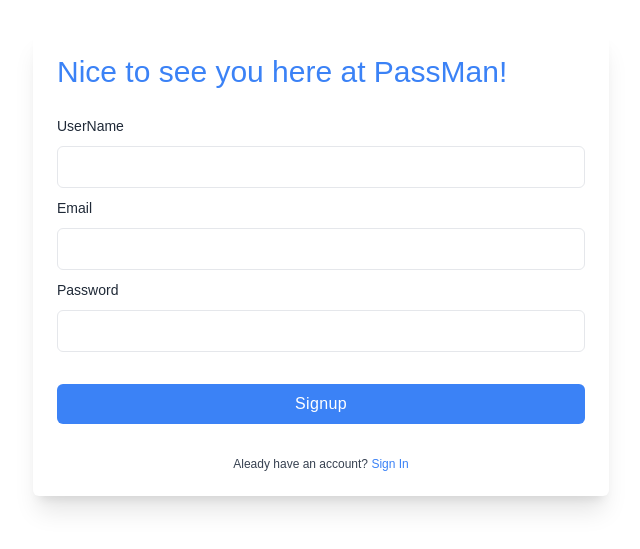
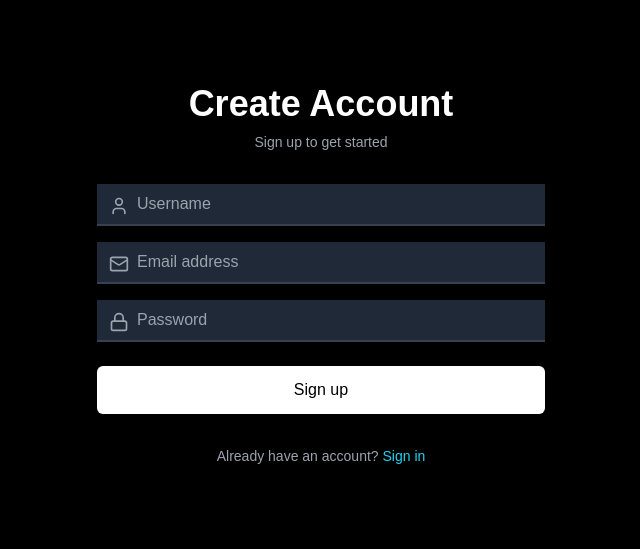
Before and after one commit to joeyyy09/PassMan, a React (Create React App) app in the folder frontend/: page /signup in a window 1280 px wide. Shown: the part 137-686 px from the top of the page, without its empty margins (319-959 px from the left). Built offline with nearby package versions, Linux system fonts and the light colour scheme.

Commit message:
Update Design for the signin and signup page
Signed-off-by: joeyyy09 <menteharshith@gmail.com>

```diff
--- a/frontend/package.json
+++ b/frontend/package.json
@@ -10,6 +10,7 @@
     "axios": "^1.3.2",
     "buffer": "^6.0.3",
     "jwt-decode": "^3.1.2",
+    "lucide-react": "^0.446.0",
     "node-rsa": "^1.1.1",
     "react": "^18.2.0",
     "react-dom": "^18.2.0",
--- a/frontend/public/index.html
+++ b/frontend/public/index.html
@@ -28,9 +28,6 @@
   </head>
   <body>
     <noscript>You need to enable JavaScript to run this app.</noscript>
-    <div id="spinner" class="con">
-      <img style="max-width: 30%; height: auto" src="comp_1.gif" />
-    </div>
     <div id="root"></div>
     <!--
       This HTML file is a template.
--- a/frontend/src/components/Popup.js
+++ b/frontend/src/components/Popup.js
@@ -1,20 +1,18 @@
-import React from "react";
-import { useState } from "react";
+import React, { useState } from "react";
 import { useNavigate } from "react-router-dom";
-export default function Modal(props) {
+
+export default function Modal({ handleSignup, privateKey }) {
   const [showModal, setShowModal] = useState(false);
-  const { handleSignup, privateKey } = props;
-  const accessToken = sessionStorage.getItem("access");
   const navigate = useNavigate();
 
   const handleCont = () => {
     setShowModal(false);
     navigate("/home");
   };
-  const onclickSigup = () => {
+
+  const onclickSignup = async () => {
     try {
-      handleSignup();
-
+      await handleSignup();
       setShowModal(true);
     } catch (err) {
       console.log(err);
@@ -24,55 +22,45 @@ export default function Modal(props) {
   return (
     <>
       <button
-        className="mt-2 w-full px-4 py-2 tracking-wide text-white transition-colors duration-200 transform bg-blue-500 rounded-md hover:bg-blue-500 focus:outline-none focus:bg-blue-600"
+        className="w-full py-3 px-4 text-black bg-white rounded-md transition duration-300 ease-in-out transform hover:scale-105 focus:outline-none focus:ring-2 focus:ring-cyan-400 focus:ring-offset-2 focus:ring-offset-black"
         type="button"
-        onClick={onclickSigup}
+        onClick={onclickSignup}
       >
-        Signup
+        Sign up
       </button>
-      {showModal ? (
+      {showModal && (
         <>
-          <div className="justify-center items-center flex overflow-x-hidden overflow-y-auto fixed inset-0 z-50 outline-none focus:outline-none">
-            <div className="relative w-auto my-6 mx-auto max-w-3xl">
-              {/*content*/}
-              <div className="border-0 rounded-lg shadow-lg relative flex flex-col w-full bg-white outline-none focus:outline-none">
-                {/*header*/}
-                <div className=" flex items-start justify-between p-5 border-b border-solid border-slate-200 rounded-t">
-                  <h3 className="text-3xl">Your Private Key</h3>
-                  <button
-                    className="p-1 ml-auto bg-transparent border-0 text-black opacity-5 float-right text-3xl leading-none font-semibold outline-none focus:outline-none"
-                    onClick={() => setShowModal(false)}
-                  >
-                    <span className="bg-transparent text-black opacity-5 h-6 w-6 text-2xl block outline-none focus:outline-none">
-                      ×
-                    </span>
-                  </button>
-                </div>
-                {/*body*/}
-                <div className="relative p-6 flex-auto">
-                  <div className="my-4 text-slate-500 text-lg leading-relaxed">
-                    Your Private Key is
-                    <p id="privatekeyPopup">{privateKey}</p>
-                    <br />
-                    <p>
-                      Store this private key to access your stored passwords.
-                      This private key can't be recovered later on so we suggest
-                      you to store it somewhere safe.
-                    </p>
+          <div className="fixed inset-0 z-50 overflow-y-auto" aria-labelledby="modal-title" role="dialog" aria-modal="true">
+            <div className="flex items-end justify-center min-h-screen pt-4 px-4 pb-20 text-center sm:block sm:p-0">
+              <div className="fixed inset-0 bg-gray-900 bg-opacity-75 transition-opacity backdrop-blur-sm" aria-hidden="true"></div>
+              <span className="hidden sm:inline-block sm:align-middle sm:h-screen" aria-hidden="true">&#8203;</span>
+              <div className="inline-block align-bottom bg-gray-800 rounded-lg text-left overflow-hidden shadow-xl transform transition-all sm:my-8 sm:align-middle sm:max-w-lg sm:w-full animate-modal-appear">
+                <div className="bg-gray-800 px-4 pt-5 pb-4 sm:p-6 sm:pb-4">
+                  <div className="sm:flex sm:items-start">
+                    <div className="mt-3 text-center sm:mt-0 sm:ml-4 sm:text-left">
+                      <h3 className="text-2xl leading-6 font-semibold text-white mb-4" id="modal-title">
+                        Your Private Key
+                      </h3>
+                      <div className="mt-2">
+                        <p className="text-gray-300 text-lg mb-4">
+                          Your Private Key is:
+                        </p>
+                        <p id="privatekeyPopup" className="text-cyan-400 font-mono break-all my-2 p-3 bg-gray-700 rounded-md">
+                          {privateKey}
+                        </p>
+                        <p className="text-gray-300 mt-4">
+                          Store this private key to access your stored passwords.
+                          This private key can't be recovered later on, so we suggest
+                          you store it somewhere safe.
+                        </p>
+                      </div>
+                    </div>
                   </div>
                 </div>
-                {/*footer*/}
-                <div className="flex items-center justify-end p-6 border-t border-solid border-slate-200 rounded-b">
-                  {/* <button
-                    className="text-red-500 background-transparent font-bold uppercase px-6 py-2 text-sm outline-none focus:outline-none mr-1 mb-1 ease-linear transition-all duration-150"
+                <div className="bg-gray-700 px-4 py-3 sm:px-6 sm:flex sm:flex-row-reverse">
+                  <button
                     type="button"
-                    onClick={() => setShowModal(false)}
-                  >
-                    Close
-                  </button> */}
-                  <button
-                    className="bg-blue-500 text-white active:bg-blue-600 font-bold uppercase text-sm px-6 py-3 rounded shadow hover:shadow-lg outline-none focus:outline-none mr-1 mb-1 ease-linear transition-all duration-150"
-                    type="button"
+                    className="w-full inline-flex justify-center rounded-md border border-transparent shadow-sm px-4 py-2 bg-white text-base font-medium text-black hover:bg-gray-200 focus:outline-none focus:ring-2 focus:ring-offset-2 focus:ring-cyan-400 sm:ml-3 sm:w-auto sm:text-sm transition-colors duration-200"
                     onClick={handleCont}
                   >
                     Continue
@@ -81,9 +69,8 @@ export default function Modal(props) {
               </div>
             </div>
           </div>
-          <div className="opacity-25 fixed inset-0 z-40 bg-black"></div>
         </>
-      ) : null}
+      )}
     </>
   );
 }
--- a/frontend/src/pages/signin.js
+++ b/frontend/src/pages/signin.js
@@ -1,154 +1,92 @@
 import React, { useState } from "react";
 import { Link, useNavigate } from "react-router-dom";
 import axios from "axios";
+import { Mail, Lock } from "lucide-react";
 
-export default function Signin(props) {
+export default function Signin({ setAccessToken }) {
   const URL = "http://localhost:3300";
   const [user, setUser] = useState({ email: "", password: "" });
-  const [tokens, setTokens] = useState({});
-  const [isTokenPresent, setIsTokenPresent] = useState(false);
   const navigate = useNavigate();
   axios.defaults.withCredentials = true;
-  const { setAccessToken } = props;
 
   const handleChange = (e) => {
     const { name, value } = e.target;
-    setUser({
-      ...user,
-      [name]: value,
-    });
+    setUser({ ...user, [name]: value });
   };
 
   const handleSignin = async (e) => {
     e.preventDefault();
-    await axios
-      .post(`${URL}/auth/signin`, user)
-      .then((response) => {
+    try {
+      const response = await axios.post(`${URL}/auth/signin`, user);
       if (response.data.accessToken) {
-          setTokens(response.data);
-          setIsTokenPresent(true);
         sessionStorage.setItem("access", response.data.accessToken);
         setAccessToken(response.data.accessToken);
         navigate("/privateKey");
       } else {
         console.log(response.data);
       }
-      })
-      .catch((err) => {
+    } catch (err) {
       console.log(err);
-        setIsTokenPresent(false);
-      });
+    }
   };
 
   return (
-    <>
-      {/* <main className="bg-white flex flex-col items-center justify-center min-h-screen w-full text-center px-20 ">
-        <div className="rounded-2xl flex w-2/3 max-w-4xl">
-          <div className=" bg-slate-400 w-3/5 p-5 rounded-tl-2xl rounded-bl-2xl ">
-            <div className="py-10">
-              <h1 className="text-3xl font-bold mb-2 ">Login</h1>
+    <div className="min-h-screen bg-black text-white flex flex-col justify-center px-4 sm:px-6 lg:px-8">
+      <div className="max-w-md w-full mx-auto space-y-8">
+        <div className="text-center">
+          <h2 className="mt-6 text-4xl font-extrabold">Welcome Back</h2>
+          <p className="mt-2 text-sm text-gray-400">Sign in to your account</p>
         </div>
-            <div className="mb-6">
+        <form className="mt-8 space-y-6" onSubmit={handleSignin}>
+          <div className="space-y-4">
+            <div className="relative">
+              <Mail className="absolute top-3 left-3 h-5 w-5 text-gray-400" />
               <input
-                type="text"
+                id="email"
                 name="email"
+                type="email"
+                required
+                className="w-full pl-10 pr-3 py-2 text-white bg-gray-800 border-b-2 border-gray-700 focus:border-blue-500 focus:outline-none focus:ring-0 transition duration-300"
+                placeholder="Email address"
                 value={user.email}
                 onChange={handleChange}
-                id="large-input1"
-                className="block w-full p-4 text-gray-900 border border-gray-300 rounded-lg bg-gray-50 sm:text-md focus:ring-blue-500 focus:border-blue-500 dark:bg-gray-700 dark:border-gray-600 dark:placeholder-gray-400 dark:text-white dark:focus:ring-blue-500 dark:focus:border-blue-500"
               />
             </div>
-            <div className="mb-6">
+            <div className="relative">
+              <Lock className="absolute top-3 left-3 h-5 w-5 text-gray-400" />
               <input
+                id="password"
                 name="password"
+                type="password"
+                required
+                className="w-full pl-10 pr-3 py-2 text-white bg-gray-800 border-b-2 border-gray-700 focus:border-blue-500 focus:outline-none focus:ring-0 transition duration-300"
+                placeholder="Password"
                 value={user.password}
                 onChange={handleChange}
-                type="password"
-                id="large-input2"
-                className="block w-full p-4 text-gray-900 border border-gray-300 rounded-lg bg-gray-50 sm:text-md focus:ring-blue-500 focus:border-blue-500 dark:bg-gray-700 dark:border-gray-600 dark:placeholder-gray-400 dark:text-white dark:focus:ring-blue-500 dark:focus:border-blue-500"
               />
             </div>
-            <button onClick={handleSignin}>
-              <Link
-                // to="/"
-                className="bg-green-500 hover:bg-green-600 text-white font-bold py-2 px-4 rounded"
-              >
-                Sign In
-              </Link>
-            </button>
-
-            <p className="text-lg mb-4 mt-6"> Not an User? SignUp instead!</p>
-            <Link
-              to="/signup"
-              className="bg-green-500 hover:bg-green-600 text-white font-bold py-2 px-4 rounded"
-            >
-              Sign Up
-            </Link>
-          </div>
-          <div className=" bg-red-200 w-3/5 p-5 rounded-tr-2xl rounded-br-2xl py-36 px-12">
-            <h1 className="text-3xl font-bold mb-2 text-black">Hey There!</h1>
-            <div className="border-2 w-24 border-green-500 inline-block mb-2 "></div>
-            <p className="text-lg mb-8 text-black ">
-              Say goodbye to forgotten passwords and hello to secure, easy login
-              with our password manager.
-            </p>
-          </div>
-        </div>
-      </main> */}
-      <div className="relative flex flex-col justify-center min-h-screen overflow-hidden ">
-        <div className="w-full p-6 m-auto bg-white rounded-md shadow-xl lg:max-w-xl">
-          <h1 className="text-3xl text-blue-500 ">Welcome Back!</h1>
-          <form className="mt-6" onSubmit={handleSignin}>
-            <div className="mb-2">
-              <label for="email" className=" text-sm text-gray-800">
-                Email
-              </label>
-              <input
-                type="text"
-                name="email"
-                value={user.email}
-                onChange={handleChange}
-                id="large-input1"
-                className=" w-full px-4 py-2 mt-2 text-blue-500 bg-white border rounded-md focus:border-blue-400 focus:ring-blue-300 focus:outline-none focus:ring focus:ring-opacity-40"
-              />
-            </div>
-            <div className="mb-2">
-              <label for="password" className=" text-sm text-gray-800">
-                Password
-              </label>
-              <input
-                name="password"
-                value={user.password}
-                onChange={handleChange}
-                type="password"
-                id="large-input2"
-                className="block w-full px-4 py-2 mt-2 text-blue-500 bg-white border rounded-md focus:border-blue-400 focus:ring-blue-300 focus:outline-none focus:ring focus:ring-opacity-40"
-              />
           </div>
 
-            <div className="mt-6">
+          <div>
             <button
               type="submit"
-                // onClick={handleSignin}
-                className="w-full px-4 py-2 tracking-wide text-white transition-colors duration-200 transform bg-blue-500 rounded-md hover:bg-blue-500 focus:outline-none focus:bg-blue-600"
+              className="w-full py-3 px-4 text-black bg-white rounded-md transition duration-300 ease-in-out transform hover:scale-105 focus:outline-none focus:ring-2 focus:ring-blue-500 focus:ring-offset-2 focus:ring-offset-gray-900 transition duration-300"
             >
-                Login
+              Sign in
             </button>
           </div>
         </form>
 
-          <p className="mt-8 text-xs font-light text-center text-gray-700">
-            {" "}
-            Don't have an account?{" "}
+        <p className="mt-4 text-sm text-center text-gray-400">
+          Not a member?{" "}
           <Link
             to="/signup"
-              className="font-medium text-blue-500 hover:underline"
+            className="font-medium text-cyan-400 hover:text-blue-400 transition duration-300"
           >
-              Sign up
+            Sign up now
           </Link>
         </p>
       </div>
     </div>
-    </>
   );
 }
--- a/frontend/src/pages/signup.js
+++ b/frontend/src/pages/signup.js
@@ -1,13 +1,14 @@
+import React, { useState } from "react";
+import { Link, useNavigate } from "react-router-dom";
 import axios from "axios";
-import { Link, useNavigate } from "react-router-dom";
-import { useState } from "react";
+import { Mail, Lock, User } from "lucide-react";
 import Modal from "../components/Popup";
 
-const SignUp = (props) => {
+export default function SignUp({ setAccessToken, setPrivateKey, privateKey }) {
   const URL = "http://localhost:3300";
   const [user, setUser] = useState({ email: "", name: "", password: "" });
   const navigate = useNavigate();
-  const { setAccessToken, setPrivateKey, privateKey } = props;
+  axios.defaults.withCredentials = true;
 
   const handleChange = (e) => {
     const { name, value } = e.target;
@@ -18,166 +19,96 @@ const SignUp = (props) => {
   };
 
   const handleSignup = async () => {
-    await axios
-      .post(`${URL}/auth/signup`, user)
-      .then((response) => {
+    try {
+      const response = await axios.post(`${URL}/auth/signup`, user);
       if (response.data.accessToken) {
         setAccessToken(response.data.accessToken);
         sessionStorage.setItem("access", response.data.accessToken);
         const xyw = response.data.privateKey;
         console.log({ xyw });
-          // alert(response.data.privateKey);
         setPrivateKey(xyw);
-          // navigate("/home");
       } else {
         console.log(response.data);
       }
-      })
-      .catch((err) => {
+    } catch (err) {
       console.log(err);
-      });
+    }
   };
 
   return (
-    <>
-      {/* <main className="flex flex-col items-center justify-center min-h-screen w-full text-center ">
-        <div className="flex ml-48">
-          <div className=" bg-white w-2/5 p-5 rounded-tl-2xl rounded-bl-2xl py-36 px-12">
-            <h1 className="text-3xl font-bold mb-2 text-black">Hey There!</h1>
-            <div className="border-2 w-24 border-green-500 inline-block mb-2 "></div>
-            <p className="text-lg mb-8 text-black ">
-              Say goodbye to forgotten passwords and hello to secure, easy login
-              with our password manager.
-            </p>
+    <div className="min-h-screen bg-black text-white flex flex-col justify-center px-4 sm:px-6 lg:px-8">
+      <div className="max-w-md w-full mx-auto space-y-8">
+        <div className="text-center">
+          <h2 className="mt-6 text-4xl font-extrabold">Create Account</h2>
+          <p className="mt-2 text-sm text-gray-400">Sign up to get started</p>
         </div>
-          <div className="rounded-2xl flex w-2/3 max-w-4xl">
-            <div className=" bg-slate-400 w-3/5 p-5 rounded-tr-2xl rounded-br-2xl ">
-              <div className="py-10">
-                <h1 className="text-3xl font-bold mb-2 ">SignUp</h1>
+        <form className="mt-8 space-y-6">
+          <div className="space-y-4">
+            <div className="relative">
+              <User className="absolute top-3 left-3 h-5 w-5 text-gray-400" />
+              <input
+                id="name"
+                name="name"
+                type="text"
+                required
+                className="w-full pl-10 pr-3 py-2 text-white bg-gray-800 border-b-2 border-gray-700 focus:border-blue-500 focus:outline-none focus:ring-0 transition duration-300"
+                placeholder="Username"
+                value={user.name}
+                onChange={handleChange}
+              />
             </div>
-              <div className="mb-6">
+            <div className="relative">
+              <Mail className="absolute top-3 left-3 h-5 w-5 text-gray-400" />
               <input
-                  type="text"
-                  id="large-input1"
+                id="email"
                 name="email"
+                type="email"
+                required
+                className="w-full pl-10 pr-3 py-2 text-white bg-gray-800 border-b-2 border-gray-700 focus:border-blue-500 focus:outline-none focus:ring-0 transition duration-300"
+                placeholder="Email address"
                 value={user.email}
                 onChange={handleChange}
-                  className="block w-full p-4 text-gray-900 border border-gray-300 rounded-lg bg-gray-50 sm:text-md focus:ring-blue-500 focus:border-blue-500 dark:bg-gray-700 dark:border-gray-600 dark:placeholder-gray-400 dark:text-white dark:focus:ring-blue-500 dark:focus:border-blue-500"
               />
             </div>
-              <div className="mb-6">
+            <div className="relative">
+              <Lock className="absolute top-3 left-3 h-5 w-5 text-gray-400" />
               <input
-                  type="text"
-                  id="large-input2"
-                  name="name"
-                  value={user.name}
+                id="password"
+                name="password"
+                type="password"
+                required
+                className="w-full pl-10 pr-3 py-2 text-white bg-gray-800 border-b-2 border-gray-700 focus:outline-none focus:ring-0 transition duration-300"
+                placeholder="Password"
+                value={user.password}
                 onChange={handleChange}
-                  className="block w-full p-4 text-gray-900 border border-gray-300 rounded-lg bg-gray-50 sm:text-md focus:ring-blue-500 focus:border-blue-500 dark:bg-gray-700 dark:border-gray-600 dark:placeholder-gray-400 dark:text-white dark:focus:ring-blue-500 dark:focus:border-blue-500"
               />
             </div>
-              <div className="mb-6">
-                <input
-                  type="password"
-                  id="large-input3"
-                  name="password"
-                  value={user.password}
-                  onChange={handleChange}
-                  className="block w-full p-4 text-gray-900 border border-gray-300 rounded-lg bg-gray-50 sm:text-md focus:ring-blue-500 focus:border-blue-500 dark:bg-gray-700 dark:border-gray-600 dark:placeholder-gray-400 dark:text-white dark:focus:ring-blue-500 dark:focus:border-blue-500"
-                />
           </div>
-              <button onClick={handleSignup}>
-                <Link className="bg-green-500 hover:bg-green-600 text-white font-bold py-2 px-4 rounded">
-                  SignUp
-                </Link>
+
+          <div>
+             <Modal privateKey={privateKey} handleSignup={handleSignup}>
+            <button
+              type="submit"
+              className="w-full py-3 px-4 text-black bg-white rounded-md transition duration-300 ease-in-out transform hover:scale-105 focus:outline-none focus:ring-2"
+            >
+              Sign in
             </button>
 
-              <p className="text-lg mb-4 mt-6">
-                {" "}
-                Already an User? Sign In instead!
-              </p>
-              <Link
-                href="/signin"
-                className="bg-green-500 hover:bg-green-600 text-white font-bold py-2 px-4 rounded"
-              >
-                Sign In
-              </Link>
-            </div>
-          </div>
-        </div>
-      </main> */}
-      <div className="relative flex flex-col justify-center min-h-screen overflow-hidden ">
-        <div className="w-full p-6 m-auto bg-white rounded-md shadow-xl lg:max-w-xl">
-          <h1 className="text-3xl text-blue-500 ">
-            Nice to see you here at PassMan!
-          </h1>
-          <form className="mt-6">
-            <div className="mb-2">
-              <label for="email" className=" text-sm text-gray-800">
-                UserName
-              </label>
-              <input
-                type="text"
-                id="large-input2"
-                name="name"
-                value={user.name}
-                onChange={handleChange}
-                className=" w-full px-4 py-2 mt-2 text-blue-500 bg-white border rounded-md focus:border-blue-400 focus:ring-blue-300 focus:outline-none focus:ring focus:ring-opacity-40"
-              />
-            </div>
-            <div className="mb-2">
-              <label for="email" className=" text-sm text-gray-800">
-                Email
-              </label>
-              <input
-                type="text"
-                id="large-input1"
-                name="email"
-                value={user.email}
-                onChange={handleChange}
-                className=" w-full px-4 py-2 mt-2 text-blue-500 bg-white border rounded-md focus:border-blue-400 focus:ring-blue-300 focus:outline-none focus:ring focus:ring-opacity-40"
-              />
-            </div>
 
-            <div className="mb-2">
-              <label for="password" className=" text-sm text-gray-800">
-                Password
-              </label>
-              <input
-                type="password"
-                id="large-input3"
-                name="password"
-                value={user.password}
-                onChange={handleChange}
-                className="block w-full px-4 py-2 mt-2 text-blue-500 bg-white border rounded-md focus:border-blue-400 focus:ring-blue-300 focus:outline-none focus:ring focus:ring-opacity-40"
-              />
-            </div>
-
-            <div className="mt-6">
-              {/* <button
-                onClick={handleSignup}
-                className="w-full px-4 py-2 tracking-wide text-white transition-colors duration-200 transform bg-blue-500 rounded-md hover:bg-blue-500 focus:outline-none focus:bg-blue-600"
-              >
-                <Link to="/" />
-                SignUp
-              </button> */}
-              <Modal privateKey={privateKey} handleSignup={handleSignup} />
+            </Modal>
           </div>
         </form>
 
-          <p className="mt-8 text-xs font-light text-center text-gray-700">
-            {" "}
-            Aleady have an account?{" "}
+        <p className="mt-4 text-sm text-center text-gray-400">
+          Already have an account?{" "}
           <Link
             to="/signin"
-              className="font-medium text-blue-500 hover:underline"
+            className="font-medium text-cyan-400 transition duration-300"
           >
-              Sign In
+            Sign in
           </Link>
         </p>
       </div>
     </div>
-    </>
   );
-};
-
-export default SignUp;
+}
```
Also changed, not shown: frontend/src/App.js (+11 -11 lines), frontend/src/pages/landingPage.js (+14 -14 lines), frontend/tailwind.config.js (+11 -1 lines), 2 other files (tests, documents, lock files or other folders). Lines whose indentation alone changed are shown as unchanged.
